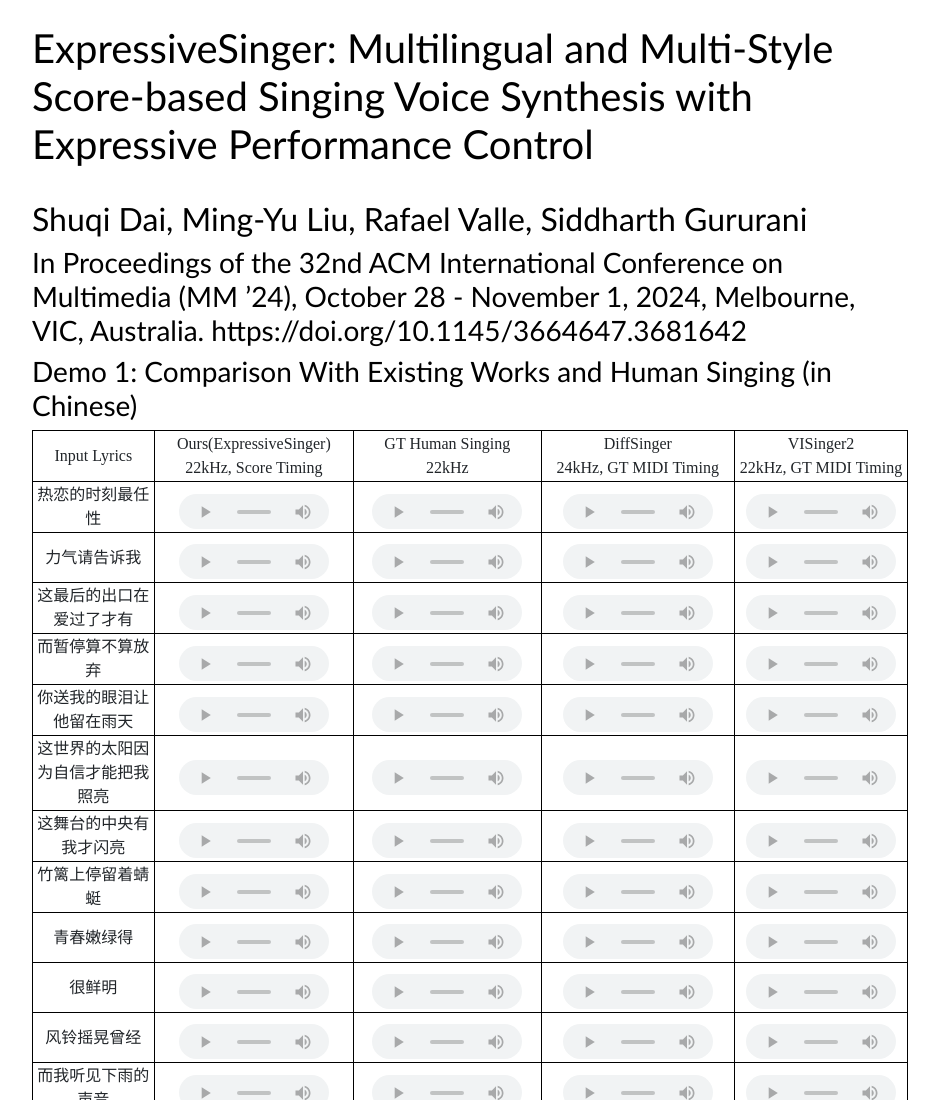
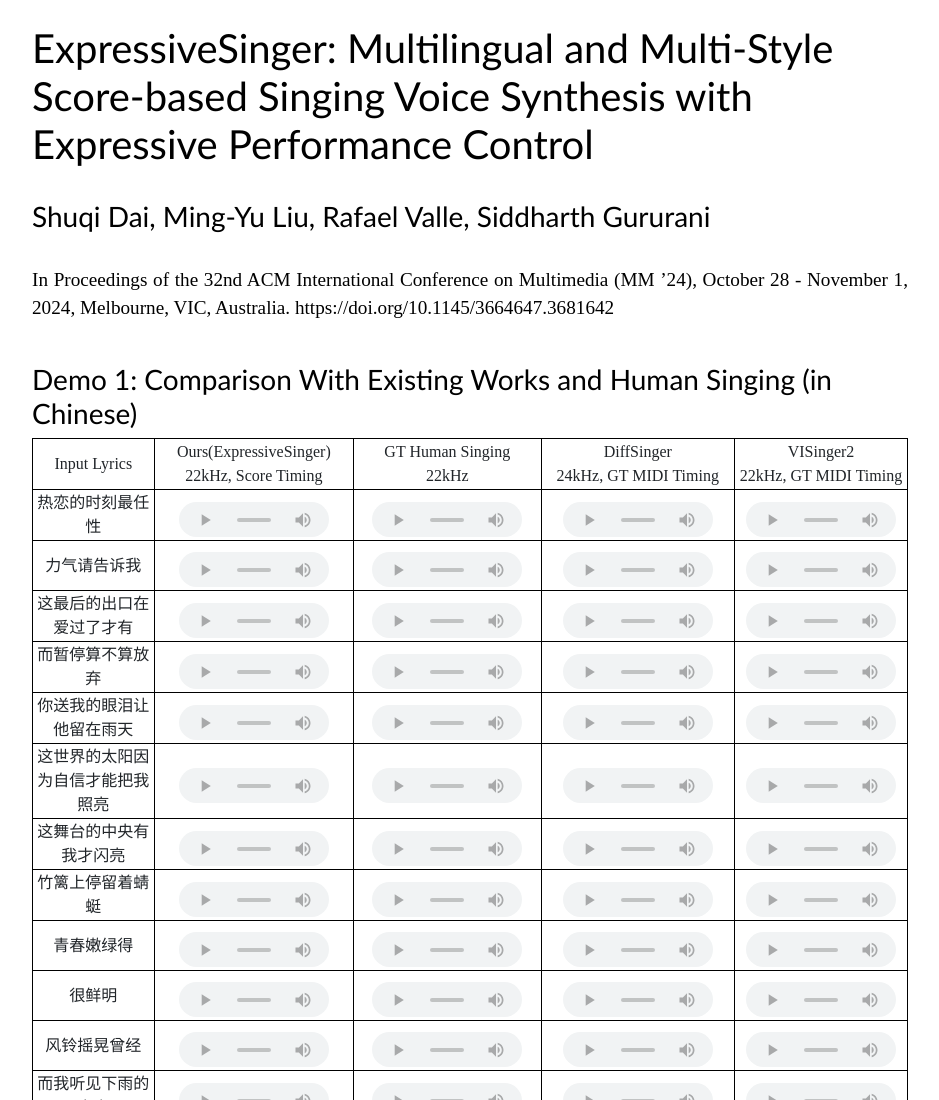
Before and after one commit to ExpressiveSinger/ExpressiveSinger, a plain HTML site: page index.html in a window 1280 px wide. Shown: the top 1100 px of the page, without its empty margins (170-1109 px from the left). Drawn offline with Linux system fonts and the light colour scheme.

Commit message:
Update index.html

```diff
--- a/index.html
+++ b/index.html
@@ -14,8 +14,10 @@
     </br>
     <h1> ExpressiveSinger: Multilingual and Multi-Style Score-based Singing Voice Synthesis with Expressive Performance Control </h1>
     </br>
-    <h2> Shuqi Dai, Ming-Yu Liu, Rafael Valle, Siddharth Gururani</h2>
-    <h3> In Proceedings of the 32nd ACM International Conference on Multimedia (MM ’24), October 28 - November 1, 2024, Melbourne, VIC, Australia. https://doi.org/10.1145/3664647.3681642
+    <h3> Shuqi Dai, Ming-Yu Liu, Rafael Valle, Siddharth Gururani</h3>
+    </br>
+    <p> In Proceedings of the 32nd ACM International Conference on Multimedia (MM ’24), October 28 - November 1, 2024, Melbourne, VIC, Australia. https://doi.org/10.1145/3664647.3681642 </p>
+    </br>
     <h3> Demo 1: Comparison With Existing Works and Human Singing (in Chinese) </h3>
     <table>
   <tbody>
```
